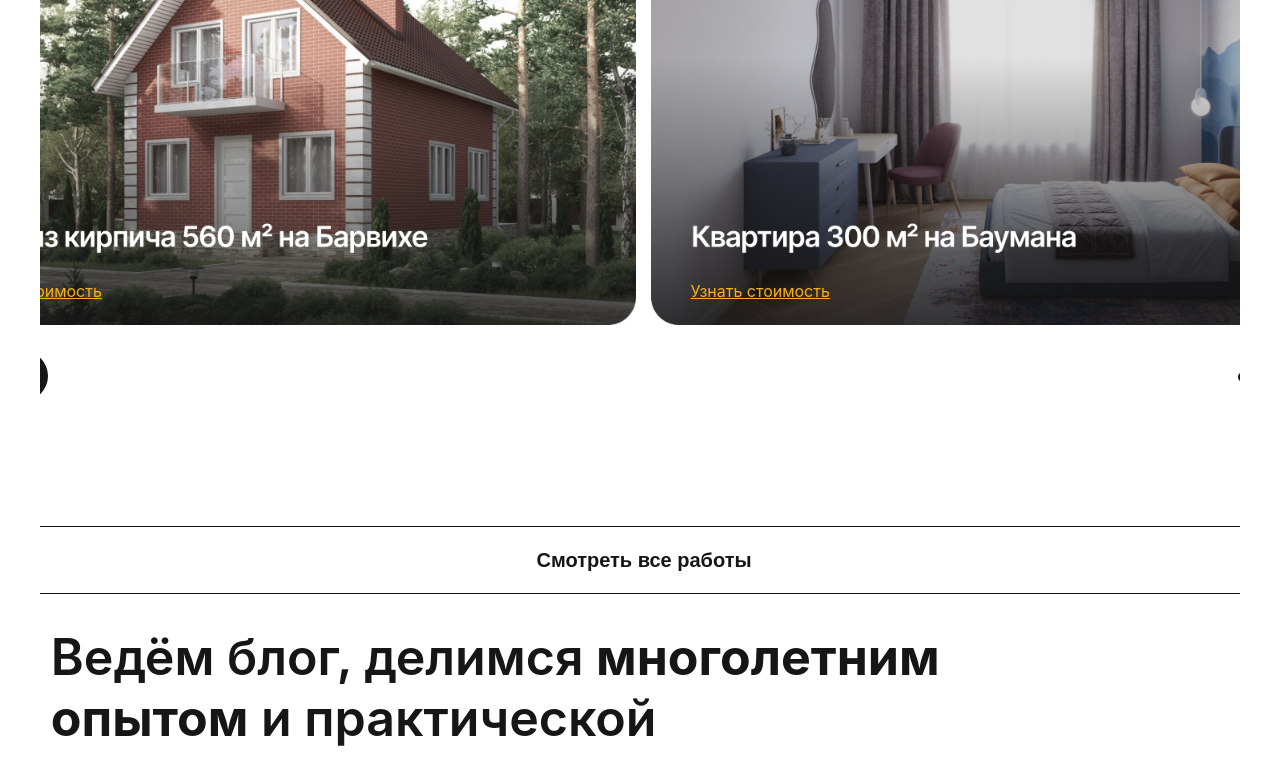
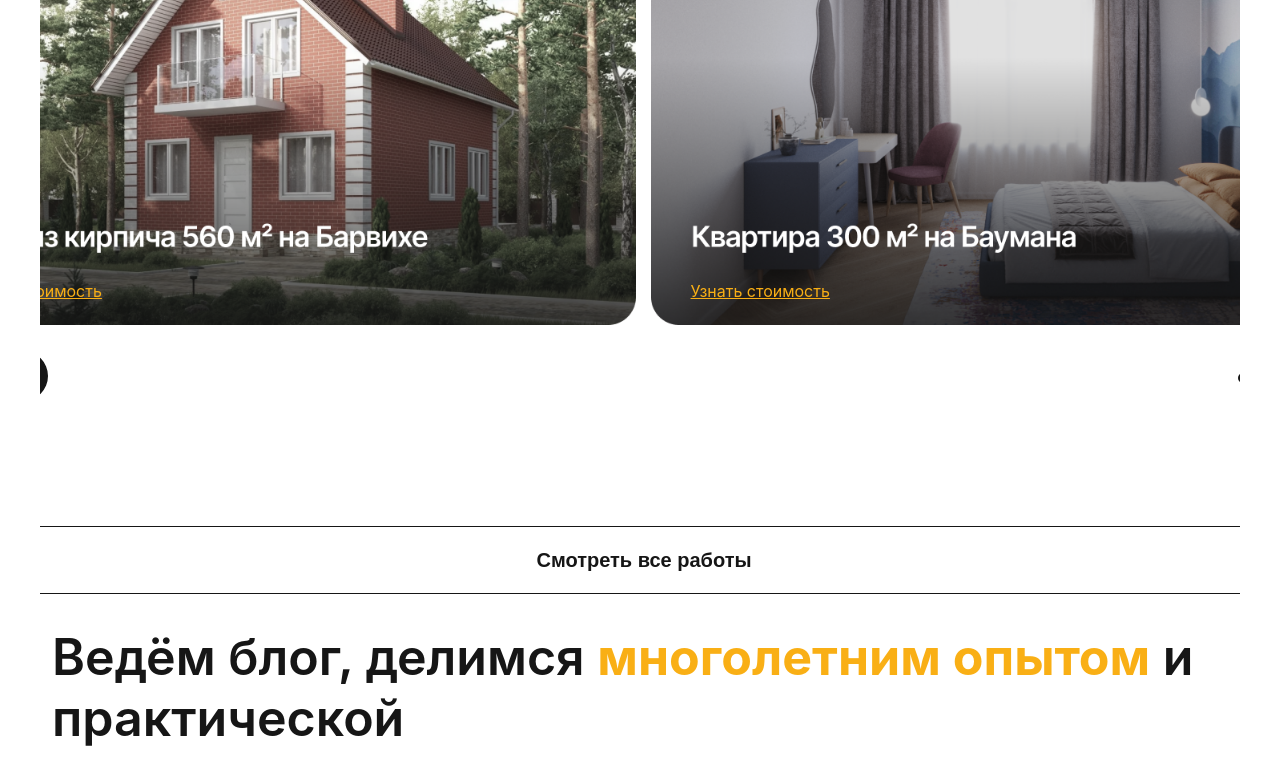
Before and after one commit to projacktor/FixR, a React (Vite) app: page / in a window 1280 px wide. Shown: the part 2000-2757 px from the top of the page. Built offline with nearby package versions, Linux system fonts and the light colour scheme.

Commit message:
Add color to bold in global.scss

```diff
--- a/src/assets/styles/global.scss
+++ b/src/assets/styles/global.scss
@@ -1,8 +1,12 @@
-p, h1, h2, h4, h5, li, ul, h3, label, input, select {
+body {
   font-family: var(--font-family);
   --font-family: "Inter", sans-serif;
   --second-family: "Manrope", sans-serif;
   --third-family: "Stolzl", sans-serif;
+
+  b {
+    color: #f9af15;
+  }
 }
 
 h1, h4 {
@@ -24,6 +28,7 @@ a {
   cursor: pointer;
 }
 
+
 #root {
   display: flex;
   flex-direction: column;
--- a/src/components/To Blog/style.scss
+++ b/src/components/To Blog/style.scss
@@ -1,14 +1,11 @@
 .blog {
   //background: gray;
   position: relative;
-  width: 90%;
+  width: 100%;
   height: 100%;
   display: flex;
   flex-direction: column;
   align-items: flex-start;
-  b {
-
-  }
 
   h1 {
     position: relative;
@@ -17,7 +14,7 @@
 
   .blog_bullits {
     width: 100%;
-    height: 50%;
+    height: 20rem;
     display: flex;
     flex-direction: row;
     justify-content: space-around;
@@ -85,14 +82,15 @@
     align-items: center;
     flex-direction: row;
     width: 100%;
+    gap: 3rem;
     .to_blog {
       width: 85%;
     }
 
     .to_youtube {
-      width: 40%;
+      width: 45%;
       box-sizing: border-box;
-      margin-left: 1%;
+      transform: translateX(-15px);
       border: 0.06rem solid rgb(255, 38, 0);
       border-radius: 31.25rem;
       color: rgb(255, 38, 0);
--- a/src/pages/Feedbacks/Feedbacks.jsx
+++ b/src/pages/Feedbacks/Feedbacks.jsx
@@ -9,6 +9,8 @@ import Scroller from "../../components/Scroller/Scroller.jsx";
 import WorksGallery from "../../components/Works Gallery/WorksGallery.jsx";
 import BlogGallery from "../../components/Blog Gallery/BlogGallery.jsx";
 import ToBlog from "../../components/To Blog/ToBlog.jsx";
+import EngConsulting from "../../components/Eng Consulting/EngConsulting.jsx";
+import SeoDiv from "../../components/SEO part/seo_div.jsx";
 
 function Feedbacks() {
     return (
@@ -45,11 +47,9 @@ function Feedbacks() {
                     <CheckButton text="Смотреть все работы"/>
                 </div>
             </div>
-
-            <div id="to_blog_sec">
-                <ToBlog />
-            </div>
-
+            <ToBlog />
+            <EngConsulting/>
+            <SeoDiv/>
         </main>
     );
 }
```
